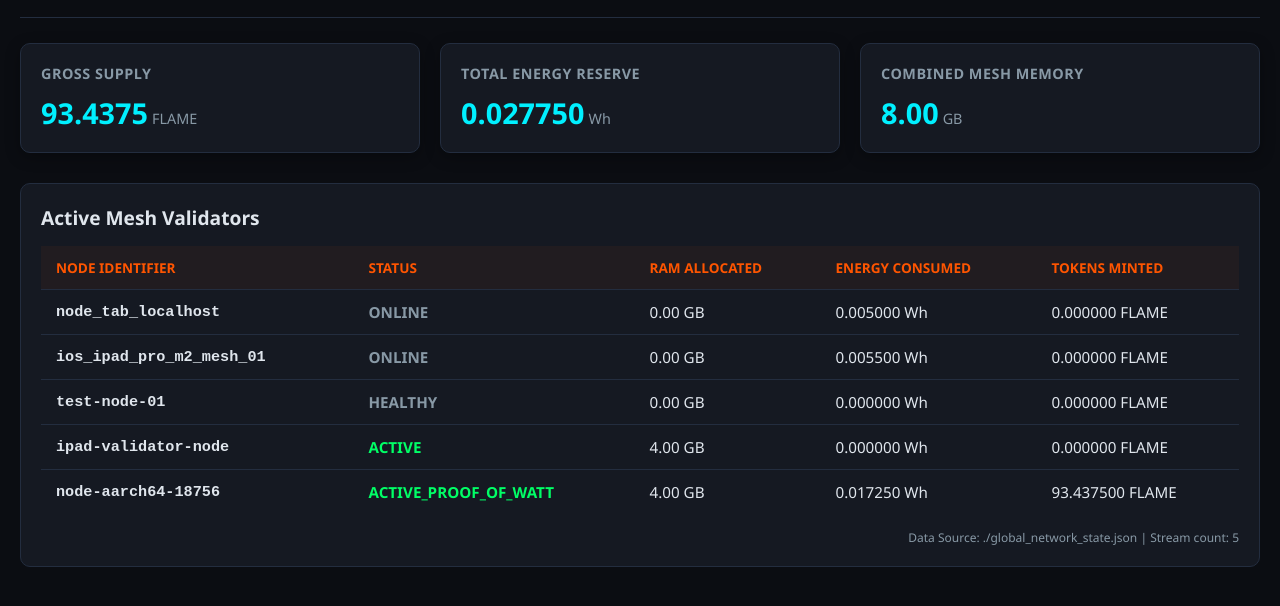
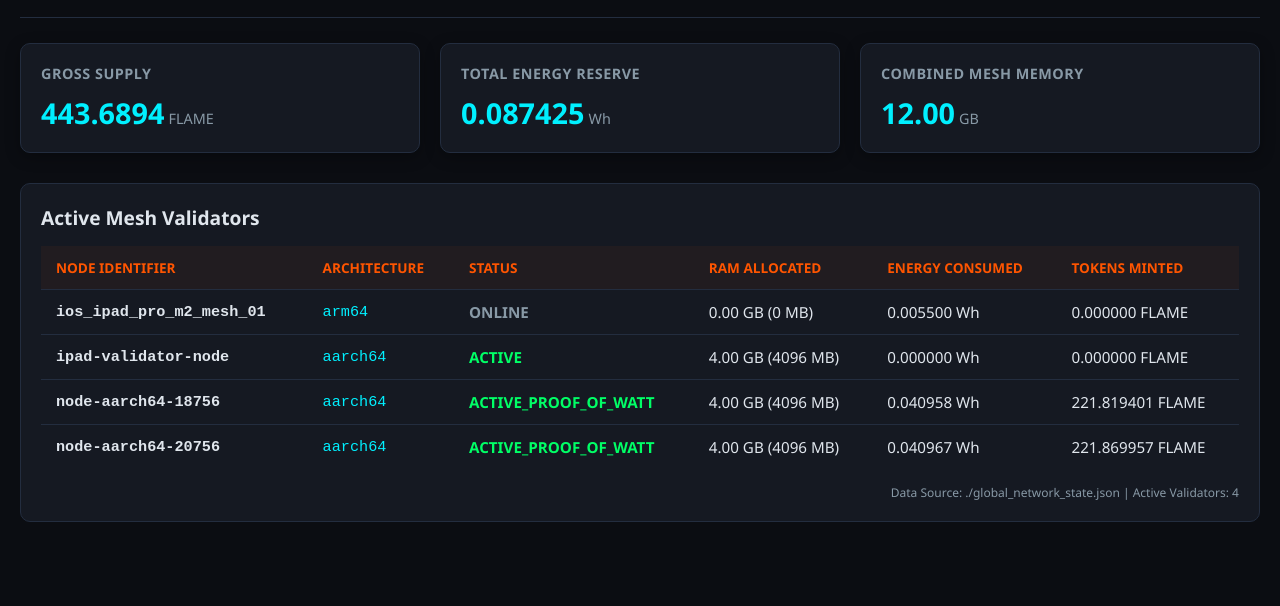
Before and after one commit to Qstarsentinels/flamechain-dashboard, a plain HTML site: page index.html in a window 1280 px wide. Shown: the part 62-668 px from the top of the page. Drawn offline with Linux system fonts and the light colour scheme.

Commit message:
feat(mesh): startup initial state audit and historical earnings reconciliation

```diff
--- a/global_network_state.json
+++ b/global_network_state.json
@@ -2,23 +2,10 @@
   "minted_flame_units": 10.5,
   "accumulated_watt_hours": 0.0105,
   "nodes": {
-    "node_tab_localhost": {
-      "pulse": 35,
-      "status": "ONLINE",
-      "wh": 0.005
-    },
     "ios_ipad_pro_m2_mesh_01": {
       "pulse": 32,
       "status": "ONLINE",
       "wh": 0.0055
-    },
-    "test-node-01": {
-      "node_id": "test-node-01",
-      "timestamp": 1700000000,
-      "metrics": {
-        "watt_hours_consumed": 0.12
-      },
-      "status": "HEALTHY"
     },
     "ipad-validator-node": {
       "node_id": "ipad-validator-node",
@@ -36,17 +23,29 @@
       "architecture": "aarch64",
       "os": "Android",
       "system_ram_mb": 4096,
-      "pulse_count": 115,
-      "wh_consumed": 0.01725,
-      "flame_minted": 93.4375,
-      "timestamp": 1790548438.2261918,
+      "pulse_count": 283,
+      "wh_consumed": 0.040958,
+      "flame_minted": 221.819401,
+      "timestamp": 1790557823.1258795,
+      "status": "ACTIVE_PROOF_OF_WATT"
+    },
+    "node-aarch64-20756": {
+      "node_id": "node-aarch64-20756",
+      "architecture": "aarch64",
+      "os": "Android",
+      "system_ram_mb": 4096,
+      "pulse_count": 284,
+      "wh_consumed": 0.040967,
+      "flame_minted": 221.869957,
+      "last_seen": 1790557823.4410398,
+      "timestamp": 1790557823.4410398,
       "status": "ACTIVE_PROOF_OF_WATT"
     }
   },
   "total_active_nodes": 3,
   "last_telemetry_submit": 1700000000,
-  "energy_wh": 0.01725,
-  "gross_supply": 93.4375,
-  "combined_mesh_memory_gb": 8.0,
-  "last_updated": 1790548438.2261918
+  "energy_wh": 0.081925,
+  "gross_supply": 443.689358,
+  "combined_mesh_memory_gb": 12.0,
+  "last_updated": 1790557823.4410398
 }
--- a/index.html
+++ b/index.html
@@ -164,6 +164,7 @@
             <thead>
                 <tr>
                     <th>Node Identifier</th>
+                    <th>Architecture</th>
                     <th>Status</th>
                     <th>RAM Allocated</th>
                     <th>Energy Consumed</th>
@@ -172,7 +173,7 @@
             </thead>
             <tbody id="nodes-table-body">
                 <tr>
-                    <td colspan="5" style="text-align: center; color: var(--text-secondary);">Querying state network...</td>
+                    <td colspan="6" style="text-align: center; color: var(--text-secondary);">Querying state network...</td>
                 </tr>
             </tbody>
         </table>
@@ -190,33 +191,15 @@
             return 0.0;
         }
 
-        function extractRamGb(node) {
-            if (node.system_ram_mb !== undefined) return parseNum(node.system_ram_mb) / 1024.0;
-            if (node.ram_mb !== undefined) return parseNum(node.ram_mb) / 1024.0;
-            if (node.system_ram_gb !== undefined) return parseNum(node.system_ram_gb);
-            if (node.ram_gb !== undefined) return parseNum(node.ram_gb);
+        function extractRamMb(node) {
+            if (node.system_ram_mb !== undefined) return parseNum(node.system_ram_mb);
+            if (node.ram_mb !== undefined) return parseNum(node.ram_mb);
+            if (node.system_ram_gb !== undefined) return parseNum(node.system_ram_gb) * 1024.0;
+            if (node.ram_gb !== undefined) return parseNum(node.ram_gb) * 1024.0;
             if (node.ram !== undefined) {
                 const parsed = parseNum(node.ram);
-                return typeof node.ram === 'string' && node.ram.toLowerCase().includes('mb') ? parsed / 1024.0 : parsed;
+                return typeof node.ram === 'string' && node.ram.toLowerCase().includes('gb') ? parsed * 1024.0 : parsed;
             }
-            return 0.0;
-        }
-
-        function extractEnergyWh(node) {
-            if (node.wh_consumed !== undefined) return parseNum(node.wh_consumed);
-            if (node.wh !== undefined) return parseNum(node.wh);
-            if (node.watt_hours !== undefined) return parseNum(node.watt_hours);
-            if (node.energy_wh !== undefined) return parseNum(node.energy_wh);
-            if (node.watt_hours_reserve !== undefined) return parseNum(node.watt_hours_reserve);
-            return 0.0;
-        }
-
-        function extractMintedFlame(node) {
-            if (node.flame_minted !== undefined) return parseNum(node.flame_minted);
-            if (node.minted_tokens !== undefined) return parseNum(node.minted_tokens);
-            if (node.flame !== undefined) return parseNum(node.flame);
-            if (node.balance !== undefined) return parseNum(node.balance);
-            if (node.stake !== undefined) return parseNum(node.stake);
             return 0.0;
         }
 
@@ -251,7 +234,6 @@
 
             let nodesMap = {};
 
-            // Extract nodes map handling root objects and legacy lists
             if (data.nodes && typeof data.nodes === 'object' && !Array.isArray(data.nodes)) {
                 nodesMap = data.nodes;
             } else if (data.validators && typeof data.validators === 'object' && !Array.isArray(data.validators)) {
@@ -268,31 +250,35 @@
 
             let calculatedSupply = 0.0;
             let calculatedEnergyWh = 0.0;
-            let calculatedRamGb = 0.0;
+            let calculatedRamMb = 0.0;
 
             const tbody = document.getElementById('nodes-table-body');
             tbody.innerHTML = '';
 
             if (nodeEntries.length === 0) {
-                tbody.innerHTML = '<tr><td colspan="5" style="text-align: center; color: var(--text-secondary);">No active mesh node telemetry discovered.</td></tr>';
+                tbody.innerHTML = '<tr><td colspan="6" style="text-align: center; color: var(--text-secondary);">No active mesh node telemetry discovered.</td></tr>';
             } else {
                 nodeEntries.forEach(([key, nodeObj]) => {
                     const nodeId = nodeObj.node_id || nodeObj.id || key;
+                    const arch = nodeObj.architecture || nodeObj.arch || 'arm64';
                     const nodeStatus = nodeObj.status || nodeObj.state || 'ACTIVE';
 
-                    const nodeMinted = extractMintedFlame(nodeObj);
-                    const nodeWh = extractEnergyWh(nodeObj);
-                    const nodeRamGb = extractRamGb(nodeObj);
+                    const nodeMinted = parseNum(nodeObj.flame_minted || nodeObj.minted_tokens || nodeObj.balance);
+                    const nodeWh = parseNum(nodeObj.wh_consumed || nodeObj.wh || nodeObj.watt_hours);
+                    const nodeRamMb = extractRamMb(nodeObj);
 
                     calculatedSupply += nodeMinted;
                     calculatedEnergyWh += nodeWh;
-                    calculatedRamGb += nodeRamGb;
+                    calculatedRamMb += nodeRamMb;
+
+                    const nodeRamGb = nodeRamMb / 1024.0;
 
                     const tr = document.createElement('tr');
                     tr.innerHTML = `
                         <td style="font-family: monospace; font-weight: bold; color: var(--text-primary);">${nodeId}</td>
+                        <td style="font-family: monospace; color: var(--accent-cyan);">${arch}</td>
                         <td><span style="color: ${nodeStatus.includes('ACTIVE') ? 'var(--success-green)' : 'var(--text-secondary)'}; font-weight: bold;">${nodeStatus}</span></td>
-                        <td>${nodeRamGb.toFixed(2)} GB</td>
+                        <td>${nodeRamGb.toFixed(2)} GB (${nodeRamMb.toFixed(0)} MB)</td>
                         <td>${nodeWh.toFixed(6)} Wh</td>
                         <td>${nodeMinted.toFixed(6)} FLAME</td>
                     `;
@@ -300,19 +286,18 @@
                 });
             }
 
-            // Fallback to top-level json properties if nodes map is absent
             const topLevelSupply = parseNum(data.gross_supply || data.total_supply);
             const topLevelWh = parseNum(data.energy_wh || data.total_watt_hours);
-            const topLevelRam = parseNum(data.combined_mesh_memory_gb || data.total_network_ram_gb);
+            const topLevelRamGb = parseNum(data.combined_mesh_memory_gb || data.total_network_ram_gb);
 
             const finalSupply = calculatedSupply > 0 ? calculatedSupply : topLevelSupply;
             const finalWh = calculatedEnergyWh > 0 ? calculatedEnergyWh : topLevelWh;
-            const finalRam = calculatedRamGb > 0 ? calculatedRamGb : topLevelRam;
+            const finalRamGb = calculatedRamMb > 0 ? (calculatedRamMb / 1024.0) : topLevelRamGb;
 
             document.getElementById('gross-supply').innerText = finalSupply.toFixed(4);
             document.getElementById('energy-wh').innerText = finalWh.toFixed(6);
-            document.getElementById('mesh-memory').innerText = finalRam.toFixed(2);
-            document.getElementById('data-source').innerText = `Data Source: ${source} | Stream count: ${nodeEntries.length}`;
+            document.getElementById('mesh-memory').innerText = finalRamGb.toFixed(2);
+            document.getElementById('data-source').innerText = `Data Source: ${source} | Active Validators: ${nodeEntries.length}`;
         }
 
         function updateStatus(online, message) {
```
Also changed, not shown: agent_context.json (+8 -4 lines), 2 other files.
